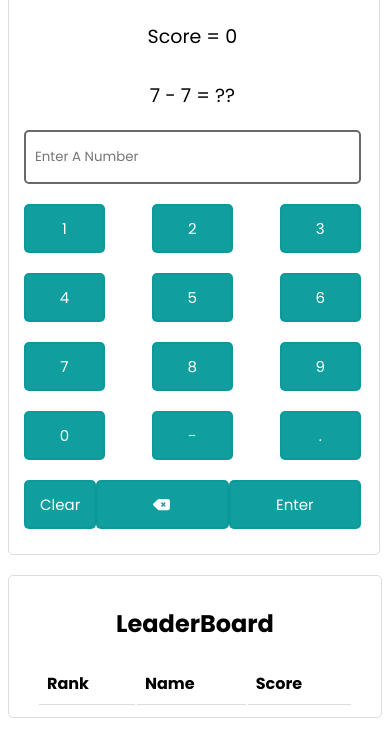
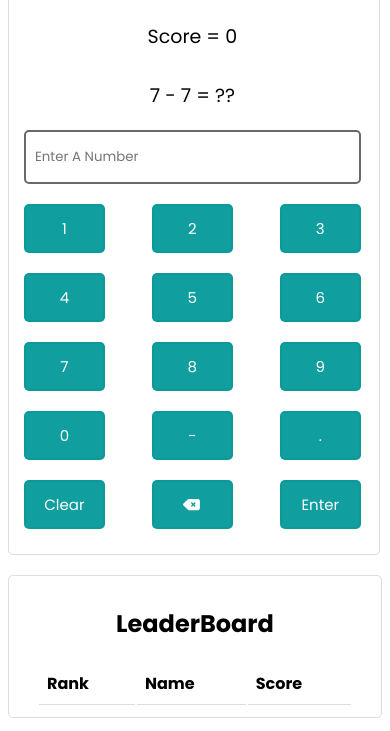
Before and after one commit to kareemAmarah95/MathExam, a plain HTML site: page index.html in a window 390 px wide. Shown: the part 113-844 px from the top of the page. Drawn offline with Linux system fonts and the light colour scheme.

Commit message:
responsive commit

```diff
--- a/css/style.css
+++ b/css/style.css
@@ -101,7 +101,7 @@ body{
     font-size: 15px;
     padding: 10px 15px;
     border-radius: 5px;
-    padding: 11px 24px;
+    width: 24%;
 }
 
 .row button#delete{
@@ -112,7 +112,7 @@ body{
     transition: 0.3s ease-in-out;
     color: white;
     text-transform: capitalize;
-    padding: 11px 33px;
+    width: 25%;
 }
 
 table, tr{
@@ -161,7 +161,7 @@ tr:nth-child(even) {
 
 @media screen and (min-width: 768px) and (max-width: 1200px){
     .box-one {
-        width: auto;
+        width: 100%;
        padding: 10px 40px;
         margin: auto;
         margin-bottom: 20px;
@@ -169,7 +169,7 @@ tr:nth-child(even) {
     .box-two{
         width: 100%;
     }
-    .row input#clear {
+    /* .row input#clear {
         padding: 11px 0px;
     }
 
@@ -179,7 +179,7 @@ tr:nth-child(even) {
 
     .row button#delete{
         padding: 11px 12px;
-    }
+    } */
 }
 
 @media screen and (min-width: 320px) and (max-width: 767px){
@@ -195,10 +195,10 @@ tr:nth-child(even) {
     }
 
     .row button#enter{
-        padding: 11px 45px;
+        width: 24%;
     }
 
     .row button#delete{
-        padding: 11px 55px;
+        width: 24%;
     }
 }
```
